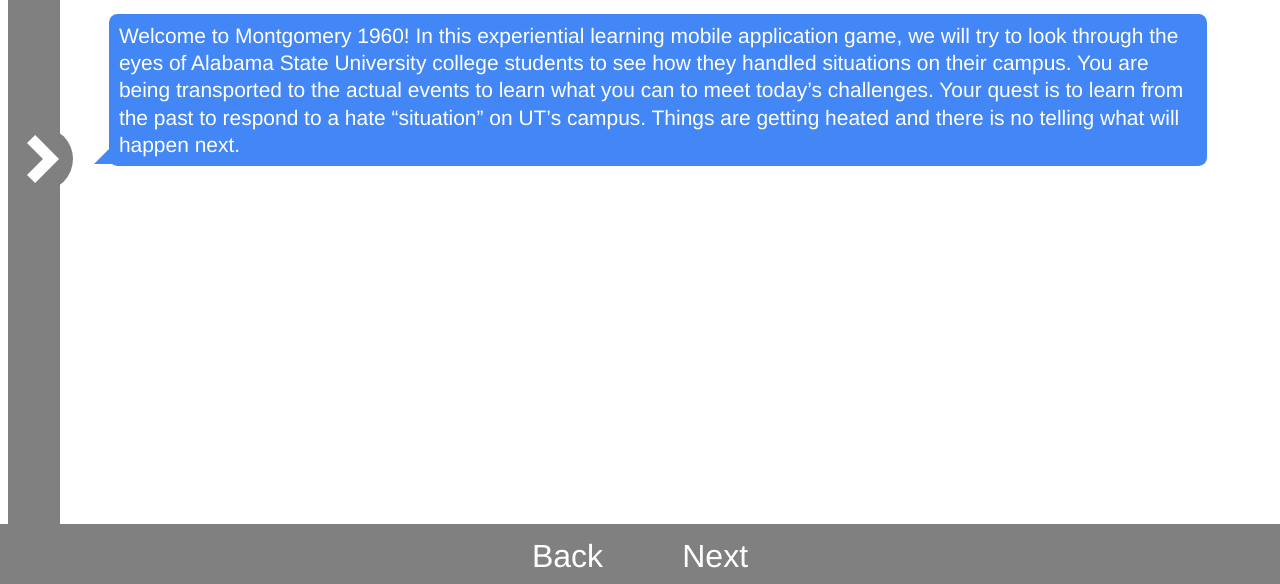
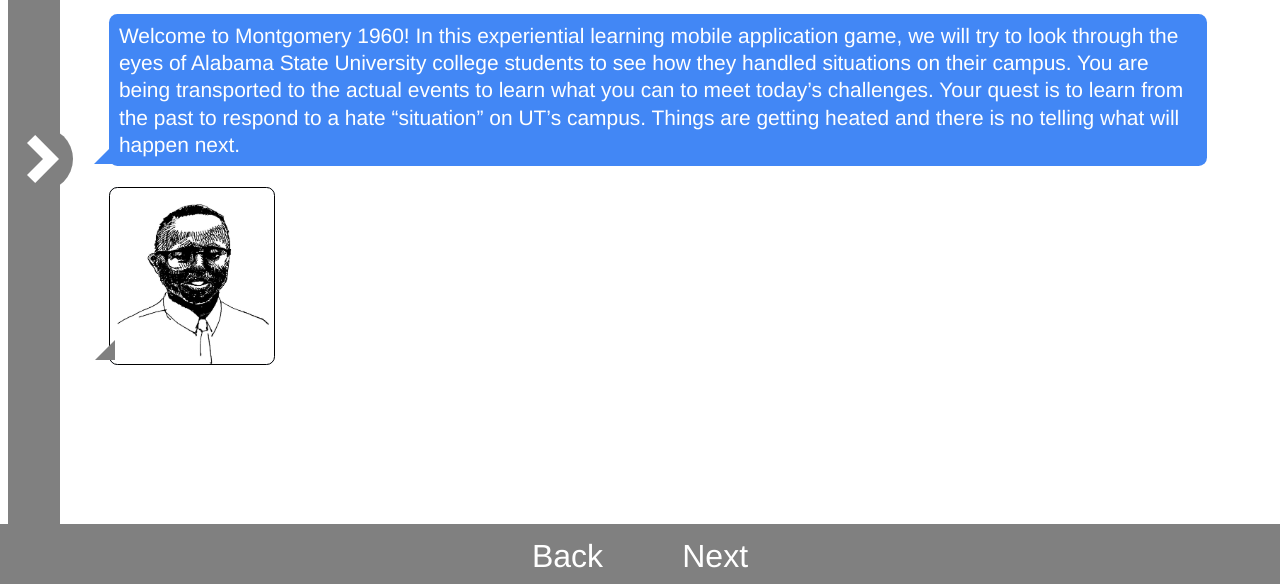
Before and after one commit to CSCTW/Montgomery-1960, a plain HTML site: page index.html in a window 1280 px wide. Shown: the part 216-800 px from the top of the page. Drawn offline with Linux system fonts and the light colour scheme.

Commit message:
added image bubble

```diff
--- a/css/brooks-msg.css
+++ b/css/brooks-msg.css
@@ -66,7 +66,8 @@
   left: 5%;
 	background: var(--speech-back);
 	border-radius: .4em;
-  width: 90%;
+  max-width: 90%;
+  width: auto;
 }
 .speech-bubble:after {
 	content: '';
@@ -82,3 +83,13 @@
 	margin-top: -10px;
 	margin-left: -15px;
 }
+#gray {
+  background-image: url("../images/FredGary.jpg");
+  width: 18vh;
+  height: 20vh;
+  background-size: contain;
+  border: 1px solid black;
+}
+#gray:after {
+  border-right-color: gray;
+}
--- a/index.html
+++ b/index.html
@@ -38,6 +38,8 @@
   Things are getting heated and there is no telling what will happen
   next.
           </p>
+          <p class="speech-bubble" id="gray">
+          </p>
         </td>
     </tr>
   </table>
```
Also changed, not shown: images/FredGary.jpg (added).
